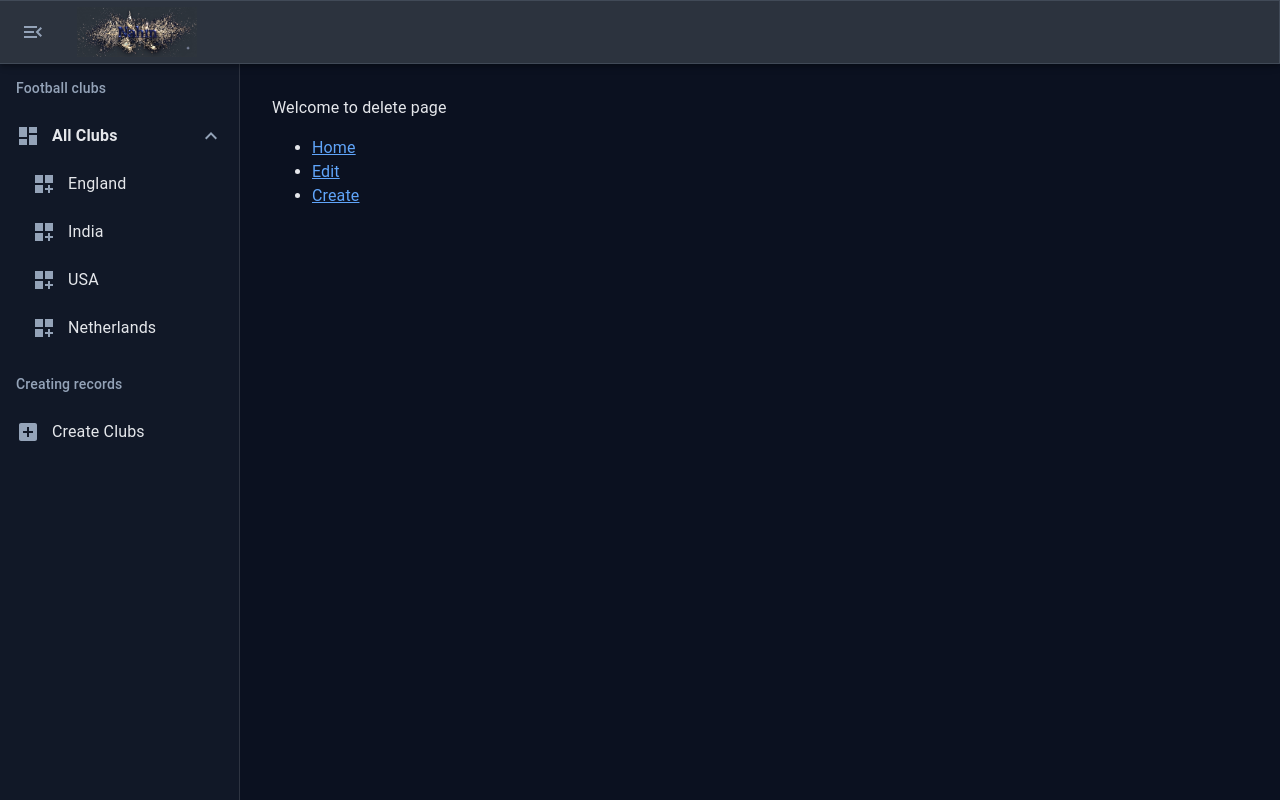
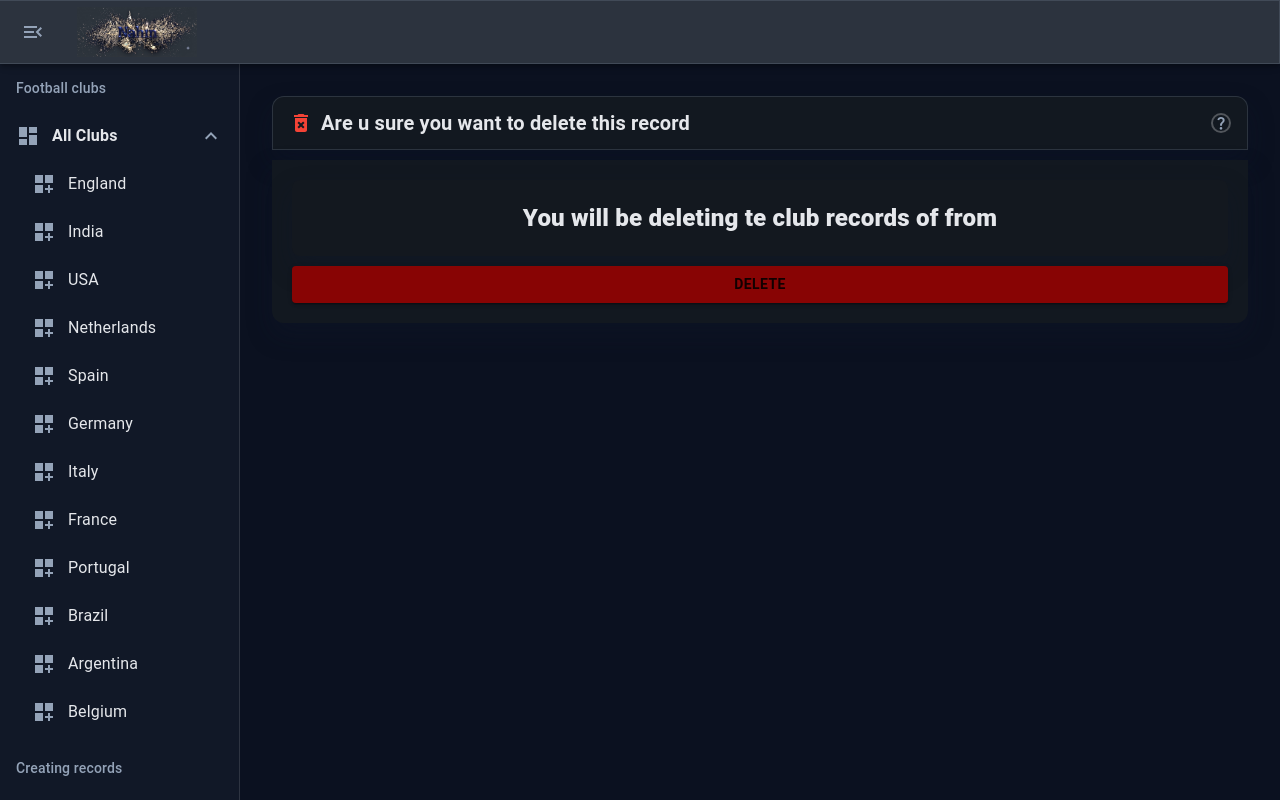
Before and after one commit to Mr-mnin/DjangoxReact-tuto-, a React app in the folder frontend/: page /d/1 in a window 1280 px wide. Both pictures are taken after a click on the button 33 px from the left and 32 px from the top of the page. Built offline with nearby package versions, Linux system fonts and the light colour scheme; no server answers; the HTML template or start-up script is replaced by a standard one.

Commit message:
feat: implement delete functionality for FootballClub; enhance UI in Delete component and update Home component for country filtering

```diff
--- a/frontend/src/App.css
+++ b/frontend/src/App.css
@@ -66,6 +66,19 @@ a:hover {
   background-color: var(--dark-panel-strong) !important;
   color: var(--dark-text);
   padding: 28px;
+  box-shadow: 0 12px 24px rgba(15, 23, 42, 0.35);
+}
+
+.Textbox {
+
+  font-size: larger;
+  font-weight: bolder;
+  text-align: center;
+  max-width: inherit;
+  margin: 0 auto;
+  background-color: var(--dark-panel-strong);
+  color: var(--dark-text);
+  padding: 20px;
   box-shadow: 0 12px 24px rgba(15, 23, 42, 0.35);
 }
 
@@ -190,3 +203,24 @@ a:hover {
 .MuiInput-underline:hover:not(.Mui-disabled)::before {
   border-bottom-color: var(--dark-accent) !important;
 }
+
+@keyframes Blink {
+  0% {
+    background-color: var(--dark-panel-strong);
+    font-size: 1.5rem;
+  }
+  50% {
+    background-color: #ff00001e;
+    font-size: 1.6rem;
+  }
+  100% {
+    background-color: var(--dark-panel-strong);
+    font-size: 1.5rem;
+  }
+}
+
+.blinking {
+  animation: Blink 4s ease-in-out infinite;
+  margin-bottom: 10px;
+  border-radius: 8px;
+}
--- a/frontend/src/components/delete.jsx
+++ b/frontend/src/components/delete.jsx
@@ -1,18 +1,113 @@
+import React, { useEffect, useState } from "react";
+import AxiosInstance from "./Axios.jsx";
+import { Box, Typography } from "@mui/material"
+import TextField from './forms/TextForm';
+import Selectform from './forms/SelectForm';
+import AddBoxIcon from '@mui/icons-material/AddBox';
+import MultiSelectForm from './forms/MultiSelectForm';
+import MultilineTextFields from "./forms/DescriptionForm.jsx";
+import Button from '@mui/material/Button';
+import { useFormik } from 'formik'
+import * as yup from 'yup'
+import MyMessage from "./forms/Message.jsx";
+import { useNavigate, useParams } from 'react-router-dom'
+import DeleteForeverIcon from '@mui/icons-material/DeleteForever';
+import QuestionMarkIcon from '@mui/icons-material/QuestionMark';
+import { green } from "@mui/material/colors";
+
+
 const Delete = () => {
+  const [isClicked, setIsClicked] = useState(false);
+  const MyParam = useParams()
+  const MyId = MyParam.id
+  const [message, setmessage] = useState([]);
+  const [myData, setMyData] = useState({
+    name: "",
+    description: "",
+    attendance: 0,
+    city: "",
+    country: "",
+    league: "",
+    characteristics: [],
+  });
+  console.log('MyData', myData)
+  const navigate = useNavigate()
+
+  const GetData = async () => {
+
+    AxiosInstance.get(`footballclub/${MyId}/`).then((rest) => {
+      setMyData(rest.data);
+    });
+
+  }
+
+  useEffect(() => {
+    GetData();
+  }, []);
+
+  const DeleteRecord = (event) => {
+    event.preventDefault()
+    AxiosInstance.delete(`footballclub/${MyId}/`)
+      .then(() => {
+        setmessage(
+          <MyMessage
+            messageText={'Data has been successfully deleted to the database'}
+            messagecolor={'green'}
+          />
+        )
+        setTimeout(() => {
+          navigate('/')
+        }, 1500);
+      })
+  }
+
   return (
     <div>
-      <div>Welcome to delete page</div>
-      <ul>
-        <li>
-          <a href="http://localhost:5173/">Home</a>
-        </li>
-        <li>
-          <a href="http://localhost:5173/e">Edit</a>
-        </li>
-        <li>
-          <a href="http://localhost:5173/c">Create</a>
-        </li>
-      </ul>
+      <form onSubmit={DeleteRecord}>
+      {message}
+      <Box className="TopBar">
+
+        <DeleteForeverIcon color="error" />
+        <Typography variant="h6" component="div" sx={{ fontWeight: 'Bold', flexGrow: 1, ml: 1, }}>
+          Are u sure you want to delete this record
+        </Typography>
+        <QuestionMarkIcon sx={{
+          border: 'solid #ffffff44 2px ',
+          fontSize: '20px',
+          borderSpacing: '4px',
+          borderRadius: '10px'
+        }} />
+
+      </Box>
+      <Box sx={{ mt: 1 }}>
+        <Box className='Textbox ' sx={{
+          borderBottomLeftRadius: 12,
+          borderBottomRightRadius: 12,
+        }}>
+          <Box className="Textbox blinking" >
+            You will be deleting te club records of {myData.name} from {myData.city}
+          </Box>
+
+          <Box className="submit-action">
+
+              <Button
+                type="submit"
+                onClick={() => setIsClicked(true)}
+                sx={{
+                  width: '100%',
+                  fontWeight: 'bold',
+                  justifyContent: 'center',
+                  bgcolor: isClicked ? 'green' : '#880404',
+                }}
+                variant="contained"
+              >
+                Delete
+              </Button>
+          </Box>
+        </Box>
+
+      </Box>
+      </form>
     </div>
   );
 };
--- a/frontend/src/components/home.jsx
+++ b/frontend/src/components/home.jsx
@@ -1,14 +1,17 @@
 import "./style.css";
 import { useEffect, useMemo, useState } from "react";
 import CalendarViewMonthIcon from '@mui/icons-material/CalendarViewMonth';
-import { Link } from "react-router-dom";
+import { Link, useSearchParams } from "react-router-dom";
 import { Box, Chip, IconButton, Typography } from "@mui/material"
 import { MaterialReactTable } from "material-react-table";
 import AxiosInstance from "./Axios.jsx";
 import DrawIcon from '@mui/icons-material/Draw';
+import DeleteForeverIcon from '@mui/icons-material/DeleteForever';
 
 const Home = () => {
   const [MyData, setMyData] = useState([]);
+  const [searchParams] = useSearchParams();
+  const selectedCountry = searchParams.get('country');
 
   const GetData = async () => {
     AxiosInstance.get('footballclub/').then((rest) => {
@@ -19,6 +22,10 @@ const Home = () => {
   useEffect(() => {
     GetData();
   }, []);
+
+  const filteredData = selectedCountry
+    ? MyData.filter((club) => club.country_details?.name === selectedCountry)
+    : MyData;
 
   const columns = useMemo(
     () => [
@@ -73,15 +80,22 @@ const Home = () => {
       </Box>
       <MaterialReactTable
         columns={columns}
-        data={MyData}
+        data={filteredData}
         enableRowActions
         renderRowActions={({ row }) => (
-          <Box sx={{display:'flex', flexWrap:'nowrap', gap: '8px'}}>
+          <Box sx={{display:'flex', flexWrap:'nowrap', gap: '8px', mr:3}}>
             <IconButton
               component={Link}
               to={`e/${row.original.id}`}
               >
               <DrawIcon color="primary"/>
+            </IconButton>
+
+            <IconButton
+              component={Link}
+              to={`d/${row.original.id}`}
+            >
+              <DeleteForeverIcon color="error" />
             </IconButton>
           </Box>
         )}
--- a/frontend/src/components/navBar/menu.jsx
+++ b/frontend/src/components/navBar/menu.jsx
@@ -24,6 +24,20 @@ export default function Menu() {
   const path = location.pathname;
   console.log("Current path:", path);
 
+  const countries = [
+    "England",
+    "India",
+    "USA",
+    "Netherlands",
+    "Spain",
+    "Germany",
+    "Italy",
+    "France",
+    "Portugal",
+    "Brazil",
+    "Argentina",
+    "Belgium",
+  ];
 
   return (
     <>
@@ -38,7 +52,7 @@ export default function Menu() {
         }
       >
 
-      <ListItemButton onClick={handleClick} component={Link} to="" selected={path === "/"}>
+        <ListItemButton onClick={handleClick} component={Link} to="/" selected={path === "/" && !location.search}>
           <ListItemIcon>
             <DashboardIcon />
           </ListItemIcon>
@@ -47,30 +61,20 @@ export default function Menu() {
         </ListItemButton>
         <Collapse in={open} timeout="auto" unmountOnExit>
           <List component="div" disablePadding>
-          <ListItemButton sx={{ pl: 4 }}>
+            {countries.map((country) => (
+              <ListItemButton
+                key={country}
+                sx={{ pl: 4 }}
+                component={Link}
+                to={`/?country=${country}`}
+                selected={location.search === `?country=${country}`}
+              >
                 <ListItemIcon>
                   <DashboardCustomizeIcon />
                 </ListItemIcon>
-            <ListItemText primary="England" />
+                <ListItemText primary={country} />
               </ListItemButton>
-                  <ListItemButton sx={{ pl: 4 }}>
-            <ListItemIcon>
-              <DashboardCustomizeIcon />
-            </ListItemIcon>
-            <ListItemText primary="India" />
-                  </ListItemButton>
-                  <ListItemButton sx={{ pl: 4 }}>
-            <ListItemIcon>
-              <DashboardCustomizeIcon />
-            </ListItemIcon>
-            <ListItemText primary="USA" />
-                  </ListItemButton>
-                  <ListItemButton sx={{ pl: 4 }}>
-            <ListItemIcon>
-              <DashboardCustomizeIcon />
-            </ListItemIcon>
-            <ListItemText primary="Netherlands" />
-          </ListItemButton>
+            ))}
           </List>
         </Collapse>
       </List>
```
Also changed, not shown: 2 other files (tests, documents, lock files or other folders). Lines whose indentation alone changed are shown as unchanged.
